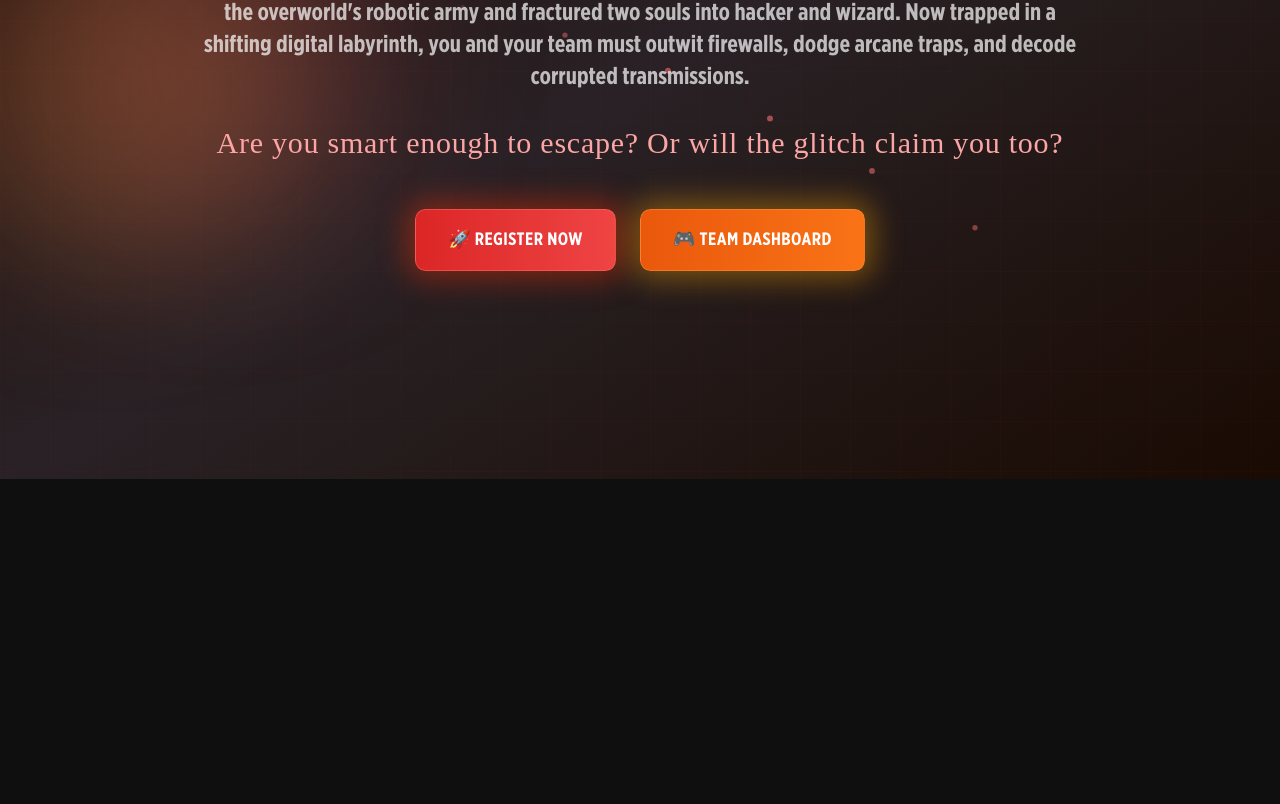
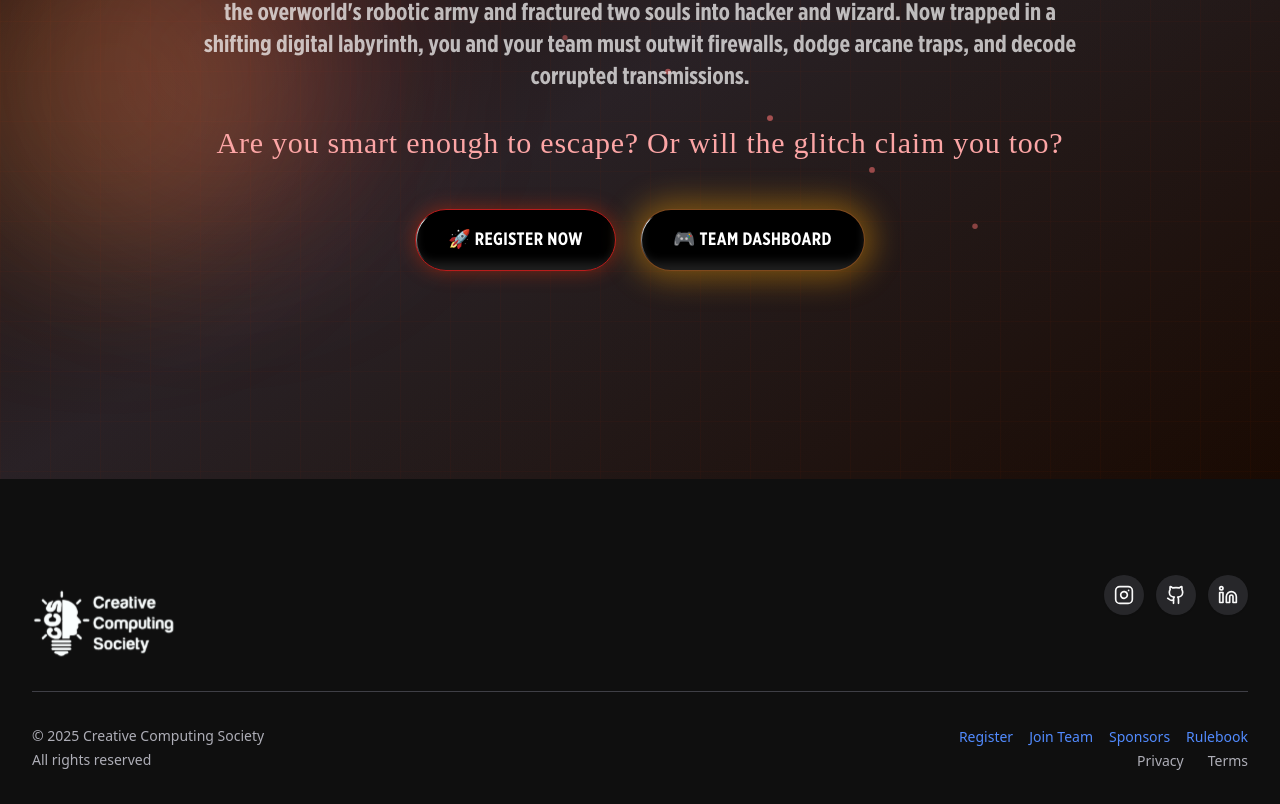
Before and after one commit to Hari21-Tech/RegPortalFrontendCCS, a Next.js app: page / in a window 1280 px wide. Shown: the part 1129-1933 px from the top of the page. Before the commit the page ends 1608 px from the top, so only its background shows below. Built offline with nearby package versions, Linux system fonts and the light colour scheme; a web font is replaced by a local one.

Commit message:
landing page done

```diff
--- a/app/Add/page.tsx
+++ b/app/Add/page.tsx
@@ -11,7 +11,7 @@
 //   createTheme,
 // } from "@mui/material";
 // import AddBg from "./components/AddBg";
-// import CcsLogo from "../_components/CcsLogo";
+// import CCsLogoLarge from "../_components/CCsLogoLarge";
 // import { useRouter } from "next/navigation";
 
 // const darkTheme = createTheme({
@@ -149,7 +149,7 @@
 
 //         <Box className="relative z-10  pt-1 md:pt-1 flex items-center justify-between p-4 md:p-6">
 //           <div className="flex items-center space-x-3">
-//             <CcsLogo />
+//             <CCsLogoLarge />
 //           </div>
 //         </Box>
 
@@ -288,7 +288,7 @@ import {
 } from "@mui/material";
 import { useState } from "react";
 import { useRouter } from "next/navigation";
-import CcsLogo from "../_components/CcsLogo";
+import CCsLogoLarge from "../_components/CCsLogoLarge";
 
 const darkTheme = createTheme({
   palette: {
@@ -412,7 +412,7 @@ export default function CreateTeamPage() {
 
         <Box className="relative z-10 pt-1 md:pt-1 flex items-center justify-between p-4 md:p-6">
           <div className="flex items-center space-x-3">
-            <CcsLogo />
+            <CCsLogoLarge />
           </div>
         </Box>
 
--- a/app/Dashboard/page.tsx
+++ b/app/Dashboard/page.tsx
@@ -10,7 +10,7 @@ import {
   Button,
 } from "@mui/material";
 import { useEffect, useState } from "react";
-import CcsLogo from "../_components/CcsLogo";
+import CCsLogoLarge from "../_components/CCsLogoLarge";
 
 type Role = "WIZARD" | "HACKER";
 
@@ -264,7 +264,7 @@ export default function TeamDashboard() {
 
       <Container maxWidth="sm" className="relative z-10">
         <Box display="flex" justifyContent="center" mb={4}>
-          <CcsLogo />
+          <CCsLogoLarge />
         </Box>
 
         {members.length > 0 && renderMemberCard(members[0], 0, "LEADER")}
--- a/app/Join/page.tsx
+++ b/app/Join/page.tsx
@@ -11,7 +11,7 @@
 //   createTheme,
 // } from "@mui/material";
 // // import AddBg from "./components/AddBg";
-// import CcsLogo from "../_components/CcsLogo";
+// import CCsLogoLarge from "../_components/CCsLogoLarge";
 // import { useRouter } from "next/navigation";
 
 // const darkTheme = createTheme({
@@ -109,7 +109,7 @@
 //         </Box>
 //         <Box className="relative z-10  pt-1 md:pt-1 flex items-center justify-between p-4 md:p-6">
 //           <div className="flex items-center space-x-3">
-//             <CcsLogo />
+//             <CCsLogoLarge />
 //           </div>
 //         </Box>
 
@@ -223,7 +223,7 @@ import {
   ThemeProvider,
   createTheme,
 } from "@mui/material";
-import CcsLogo from "../_components/CcsLogo";
+import CCsLogoLarge from "../_components/CCsLogoLarge";
 import { useRouter } from "next/navigation";
 import { useState } from "react";
 
@@ -343,7 +343,7 @@ export default function JoinTeam() {
 
         <Box className="relative z-10 pt-1 md:pt-1 flex items-center justify-between p-4 md:p-6">
           <div className="flex items-center space-x-3">
-            <CcsLogo />
+            <CCsLogoLarge />
           </div>
         </Box>
 
--- a/app/ThankYou/page.tsx
+++ b/app/ThankYou/page.tsx
@@ -1,7 +1,7 @@
 "use client";
 
 import { Box, Container, Typography, Paper, Button } from "@mui/material";
-import CcsLogo from "../_components/CcsLogo";
+import CCsLogoLarge from "../_components/CCsLogoLarge";
 import { useSearchParams } from "next/navigation";
 
 export default function ThankYouPage() {
@@ -43,7 +43,7 @@ export default function ThankYouPage() {
       {/* Main Content */}
       <Container maxWidth="sm" className="relative z-10">
         <Box display="flex" justifyContent="center" mb={8}>
-          <CcsLogo />
+          <CCsLogoLarge />
         </Box>
 
         <Box className="text-center space-y-6 md:space-y-8">
--- a/app/_components/CcsLogo.tsx
+++ b/app/_components/CCsLogoLarge.tsx
@@ -1,6 +1,6 @@
 import * as React from "react";
 
-const CcsLogo: React.FC<
+const CCsLogoLarge: React.FC<
   React.SVGProps<SVGElement> & { className?: string }
 > = ({ className, ...props }) => (
   <svg
@@ -33,4 +33,4 @@ const CcsLogo: React.FC<
   </svg>
 );
 
-export default CcsLogo;
+export default CCsLogoLarge;
--- a/app/page.tsx
+++ b/app/page.tsx
@@ -1,10 +1,13 @@
 "use client";
 
-import CcsLogo from "./_components/CcsLogo";
+import CCSLogo from "./_components/CCsLogoLarge";
 import ShiftingCountdown from "../components/ui/countdown-timer";
 import {useRouter} from "next/navigation";
 import {motion} from "framer-motion";
-import {Sparkles} from "lucide-react";
+import {Instagram, LinkedinIcon, Sparkles, Github} from "lucide-react";
+import {ShimmerButton} from "@/components/magicui/shimmer-button";
+import {Footer} from "@/components/ui/footer";
+
 
 export default function Page() {
     const router = useRouter();
@@ -42,7 +45,7 @@ export default function Page() {
                     className="relative z-20 flex flex-col justify-center min-h-screen px-4 sm:px-6 md:px-8 lg:px-12 xl:px-16 py-8 sm:py-12 md:py-16 lg:py-20">
                     <div className="flex flex-col items-center text-center gap-2 sm:gap-4 md:gap-6 pt-8 sm:pt-0">
                         <div className="w-20 h-14 sm:w-28 sm:h-18 md:w-36 md:h-22 lg:w-44 lg:h-26 xl:w-52 xl:h-32">
-                            <CcsLogo className="w-full h-full"/>
+                            <CCSLogo className="w-full h-full"/>
                         </div>
 
                         <h2 className="text-white text-lg sm:text-2xl md:text-3xl lg:text-4xl xl:text-5xl font-['Megarok'] leading-none tracking-wider drop-shadow-2xl">
@@ -229,27 +232,59 @@ export default function Page() {
                                 visible: {opacity: 1, y: 0}
                             }}
                         >
-                            <motion.button
+                            <ShimmerButton
                                 onClick={handleLogin}
-                                className="w-full sm:w-auto px-8 py-4 rounded-lg bg-gradient-to-r from-red-600 to-red-500 text-white font-bold text-lg font-['GothamXNarrow'] uppercase tracking-wide transition-all duration-300 ease-in-out shadow-[0_0_30px_8px_rgba(255,51,0,0.4)] hover:shadow-[0_0_40px_12px_rgba(255,51,0,0.6)] hover:scale-105 border border-red-400/50"
-                                whileHover={{scale: 1.05}}
-                                whileTap={{scale: 0.95}}
+                                className="w-full sm:w-auto px-8 py-4 rounded-lg bg-red-600 text-white font-bold text-lg font-['GothamXNarrow'] uppercase tracking-wide transition-all duration-300 ease-in-out shadow-[0_0_20px_rgba(255,51,0,0.4)] hover:shadow-[0_0_30px_rgba(255,51,0,0.6)] hover:scale-105 border border-red-700"
                             >
                                 🚀 Register Now
-                            </motion.button>
+                            </ShimmerButton>
 
-                            <motion.button
+                            <ShimmerButton
                                 onClick={() => router.push("/Dashboard")}
                                 className="w-full sm:w-auto px-8 py-4 rounded-lg bg-gradient-to-r from-orange-600 to-orange-500 text-white font-bold text-lg font-['GothamXNarrow'] uppercase tracking-wide transition-all duration-300 ease-in-out shadow-[0_0_30px_8px_rgba(255,165,0,0.4)] hover:shadow-[0_0_40px_12px_rgba(255,165,0,0.6)] hover:scale-105 border border-orange-400/50"
-                                whileHover={{scale: 1.05}}
-                                whileTap={{scale: 0.95}}
                             >
                                 🎮 Team Dashboard
-                            </motion.button>
+                            </ShimmerButton>
                         </motion.div>
                     </motion.div>
                 </motion.div>
             </section>
+            <Footer
+                logo={<CCSLogo className="w-36"/>}
+                brandName=""
+                socialLinks={[
+                    {
+                        icon: <Instagram className="h-5 w-5"/>,
+                        href: "https://instagram.com/ccs_tiet",
+                        label: "Instagram",
+                    },
+                    {
+                        icon: <Github className="h-5 w-5"/>,
+                        href: "https://github.com/creative-computing-society/",
+                        label: "GitHub",
+                    },
+                    {
+                        icon: <LinkedinIcon className="h-5 w-5"/>,
+                        href: "https://www.linkedin.com/company/ccs-tiet",
+                        label: "Linkedin",
+                    },
+                ]}
+                mainLinks={[
+                    {href: "/register", label: "Register"},
+                    {href: "/Join", label: "Join Team"},
+                    {href: "/sponsors", label: "Sponsors"},
+                    // TODO: PLEASE ADD RULEBOOK ENDPOINT (BACKEND FETCHED)
+                    {href: "/rulebook", label: "Rulebook"},
+                ]}
+                legalLinks={[
+                    {href: "https://auth.ccstiet.com/privacy", label: "Privacy"},
+                    {href: "https://auth.ccstiet.com/privacy", label: "Terms"},
+                ]}
+                copyright={{
+                    text: "© 2025 Creative Computing Society",
+                    license: "All rights reserved",
+                }}
+            />
         </>
     );
 }
--- a/app/register/page.tsx
+++ b/app/register/page.tsx
@@ -3,7 +3,7 @@
 import Bg from "./components/Bg";
 import Typography from "@mui/material/Typography";
 import Button from "@mui/material/Button";
-import CcsLogo from "../_components/CcsLogo";
+import CCsLogoLarge from "../_components/CCsLogoLarge";
 import { useRouter } from "next/navigation";
 
 export default function RegisterPage() {
@@ -14,7 +14,7 @@ export default function RegisterPage() {
       <Bg />
 
       <div className="absolute top-4 left-4 md:top-8 md:left-8 z-10">
-        <CcsLogo />
+        <CCsLogoLarge />
       </div>
 
       <div className="flex justify-center h-full w-full">
--- a/app/sponsors/page.tsx
+++ b/app/sponsors/page.tsx
@@ -1,7 +1,7 @@
 "use client";
 
-// import CcsLogo from "./_components/CcsLogo";
-import CcsLogo from "../_components/CcsLogo";
+// import CCsLogoLarge from "./_components/CCsLogoLarge";
+import CCsLogoLarge from "../_components/CCsLogoLarge";
 // import ShiftingCountdown from "../components/ui/countdown-timer";
 import Button from "@mui/material/Button";
 import { GridLegacy as Grid, Typography } from "@mui/material";
@@ -55,7 +55,7 @@ export default function Page() {
 
       <div className="flex flex-col items-center relative z-20 px-4 sm:px-6 md:px-8 lg:px-12 xl:px-16 pt-8 sm:pt-12 md:pt-16 lg:pt-12 xl:pt-16">
         <div className="w-24 h-16 sm:w-32 sm:h-20 md:w-40 md:h-24 lg:w-48 lg:h-28 xl:w-56 xl:h-32 mb-4 md:mb-6">
-          <CcsLogo className="w-full h-full" />
+          <CCsLogoLarge className="w-full h-full" />
         </div>
 
         <h1 className="text-white text-[80px] sm:text-[80px] md:text-[160px] lg:text-[140px] xl:text-[180px] font-megarok text-center leading-none tracking-wider drop-shadow-2xl mb-2">
@@ -77,7 +77,7 @@ export default function Page() {
                   alignItems: "center",
                 }}
               >
-                <CcsLogo
+                <CCsLogoLarge
                   style={{ maxWidth: "100px", width: "100%", height: "auto" }}
                 />
               </div>
--- a/components/ui/button.tsx
+++ b/components/ui/button.tsx
@@ -1,74 +1,52 @@
-// import * as React from "react";
-// import { Slot } from "@radix-ui/react-slot";
-// import { cva, type VariantProps } from "class-variance-authority";
+import { Slot } from "@radix-ui/react-slot";
+import { cva, type VariantProps } from "class-variance-authority";
+import * as React from "react";
 
-// import { cn } from "@/lib/utils";
+import { cn } from "@/lib/utils";
 
-// const buttonVariants = cva(
-//   "inline-flex items-center justify-center gap-2 whitespace-nowrap rounded-md text-sm font-medium ring-offset-background transition-colors focus-visible:outline-none focus-visible:ring-2 focus-visible:ring-ring focus-visible:ring-offset-2 disabled:pointer-events-none disabled:opacity-50 [&_svg]:pointer-events-none [&_svg]:size-4 [&_svg]:shrink-0",
-//   {
-//     variants: {
-//       variant: {
-//         default: "bg-primary text-primary-foreground hover:bg-primary/90",
-//         destructive:
-//           "bg-destructive text-destructive-foreground hover:bg-destructive/90",
-//         outline:
-//           "border border-input bg-background hover:bg-accent hover:text-accent-foreground",
-//         secondary:
-//           "bg-secondary text-secondary-foreground hover:bg-secondary/80",
-//         ghost: "hover:bg-accent hover:text-accent-foreground",
-//         link: "text-primary underline-offset-4 hover:underline",
-//       },
-//       size: {
-//         default: "h-10 px-4 py-2",
-//         sm: "h-9 rounded-md px-3",
-//         lg: "h-11 rounded-md px-8",
-//         xl: "h-16 rounded-md px-12",
-//         icon: "h-10 w-10",
-//       },
-//     },
-//     defaultVariants: {
-//       variant: "default",
-//       size: "default",
-//     },
-//   }
-// );
+const buttonVariants = cva(
+    "inline-flex items-center justify-center whitespace-nowrap rounded-lg text-sm font-medium transition-colors outline-offset-2 focus-visible:outline focus-visible:outline-2 focus-visible:outline-ring/70 disabled:pointer-events-none disabled:opacity-50 [&_svg]:pointer-events-none [&_svg]:shrink-0",
+    {
+        variants: {
+            variant: {
+                default: "bg-primary text-primary-foreground shadow-sm shadow-black/5 hover:bg-primary/90",
+                destructive:
+                    "bg-destructive text-destructive-foreground shadow-sm shadow-black/5 hover:bg-destructive/90",
+                outline:
+                    "border border-input bg-background shadow-sm shadow-black/5 hover:bg-accent hover:text-accent-foreground",
+                secondary:
+                    "bg-secondary text-secondary-foreground shadow-sm shadow-black/5 hover:bg-secondary/80",
+                ghost: "hover:bg-accent hover:text-accent-foreground",
+                link: "text-primary underline-offset-4 hover:underline",
+            },
+            size: {
+                default: "h-9 px-4 py-2",
+                sm: "h-8 rounded-lg px-3 text-xs",
+                lg: "h-10 rounded-lg px-8",
+                icon: "h-9 w-9",
+            },
+        },
+        defaultVariants: {
+            variant: "default",
+            size: "default",
+        },
+    },
+);
 
-// export interface ButtonProps
-//   extends React.ButtonHTMLAttributes<HTMLButtonElement>,
-//     VariantProps<typeof buttonVariants> {
-//   asChild?: boolean;
-// }
+export interface ButtonProps
+    extends React.ButtonHTMLAttributes<HTMLButtonElement>,
+        VariantProps<typeof buttonVariants> {
+    asChild?: boolean;
+}
 
-// const Button = React.forwardRef<HTMLButtonElement, ButtonProps>(
-//   ({ className, variant, size, asChild = false, ...props }, ref) => {
-//     const Comp = asChild ? Slot : "button";
-//     return (
-//       <Comp
-//         className={cn(buttonVariants({ variant, size, className }))}
-//         ref={ref}
-//         {...props}
-//       />
-//     );
-//   }
-// );
-// Button.displayName = "Button";
+const Button = React.forwardRef<HTMLButtonElement, ButtonProps>(
+    ({ className, variant, size, asChild = false, ...props }, ref) => {
+        const Comp = asChild ? Slot : "button";
+        return (
+            <Comp className={cn(buttonVariants({ variant, size, className }))} ref={ref} {...props} />
+        );
+    },
+);
+Button.displayName = "Button";
 
-// export { Button, buttonVariants };
-
-// import Button from "@mui/material/Button";
-// import Box from "@mui/material/Box";
-
-// const ButtonComponent = ({children}) => {
-//   return (
-//     <Button
-//       sx={{
-
-//       }}
-//     >
-//       {children}
-//       </Button>
-//   );
-// };
-
-// export default ButtonComponent;
+export { Button, buttonVariants };
--- /dev/null
+++ b/components/ui/footer.tsx
@@ -0,0 +1,99 @@
+import { Button } from "@/components/ui/button"
+
+interface FooterProps {
+    logo: React.ReactNode
+    brandName: string
+    socialLinks: Array<{
+        icon: React.ReactNode
+        href: string
+        label: string
+    }>
+    mainLinks: Array<{
+        href: string
+        label: string
+    }>
+    legalLinks: Array<{
+        href: string
+        label: string
+    }>
+    copyright: {
+        text: string
+        license?: string
+    }
+}
+
+export function Footer({
+                           logo,
+                           brandName,
+                           socialLinks,
+                           mainLinks,
+                           legalLinks,
+                           copyright,
+                       }: FooterProps) {
+    return (
+        <footer className="pb-6 pt-16 lg:pb-8 lg:pt-24">
+            <div className="px-4 lg:px-8">
+                <div className="md:flex md:items-start md:justify-between">
+                    <a
+                        href="/"
+                        className="flex items-center gap-x-2"
+                        aria-label={brandName}
+                    >
+                        {logo}
+                        <span className="font-bold text-xl">{brandName}</span>
+                    </a>
+                    <ul className="flex list-none mt-6 md:mt-0 space-x-3">
+                        {socialLinks.map((link, i) => (
+                            <li key={i}>
+                                <Button
+                                    variant="secondary"
+                                    size="icon"
+                                    className="h-10 w-10 rounded-full"
+                                    asChild
+                                >
+                                    <a href={link.href} target="_blank" aria-label={link.label}>
+                                        {link.icon}
+                                    </a>
+                                </Button>
+                            </li>
+                        ))}
+                    </ul>
+                </div>
+                <div className="border-t mt-6 pt-6 md:mt-4 md:pt-8 lg:grid lg:grid-cols-10">
+                    <nav className="lg:mt-0 lg:col-[4/11]">
+                        <ul className="list-none flex flex-wrap -my-1 -mx-2 lg:justify-end">
+                            {mainLinks.map((link, i) => (
+                                <li key={i} className="my-1 mx-2 shrink-0">
+                                    <a
+                                        href={link.href}
+                                        className="text-sm text-primary underline-offset-4 hover:underline"
+                                    >
+                                        {link.label}
+                                    </a>
+                                </li>
+                            ))}
+                        </ul>
+                    </nav>
+                    <div className="mt-6 lg:mt-0 lg:col-[4/11]">
+                        <ul className="list-none flex flex-wrap -my-1 -mx-3 lg:justify-end">
+                            {legalLinks.map((link, i) => (
+                                <li key={i} className="my-1 mx-3 shrink-0">
+                                    <a
+                                        href={link.href}
+                                        className="text-sm text-muted-foreground underline-offset-4 hover:underline"
+                                    >
+                                        {link.label}
+                                    </a>
+                                </li>
+                            ))}
+                        </ul>
+                    </div>
+                    <div className="mt-6 text-sm leading-6 text-muted-foreground whitespace-nowrap lg:mt-0 lg:row-[1/3] lg:col-[1/4]">
+                        <div>{copyright.text}</div>
+                        {copyright.license && <div>{copyright.license}</div>}
+                    </div>
+                </div>
+            </div>
+        </footer>
+    )
+}
```
Also changed, not shown: public/ccs_logo_square.png (added).
